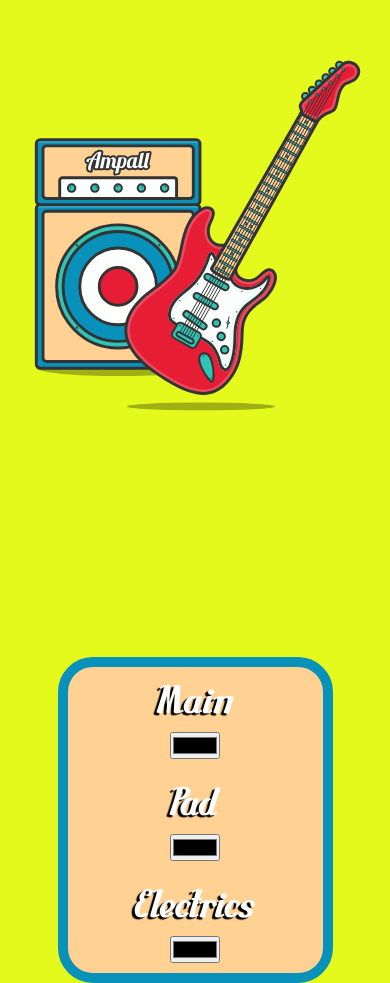
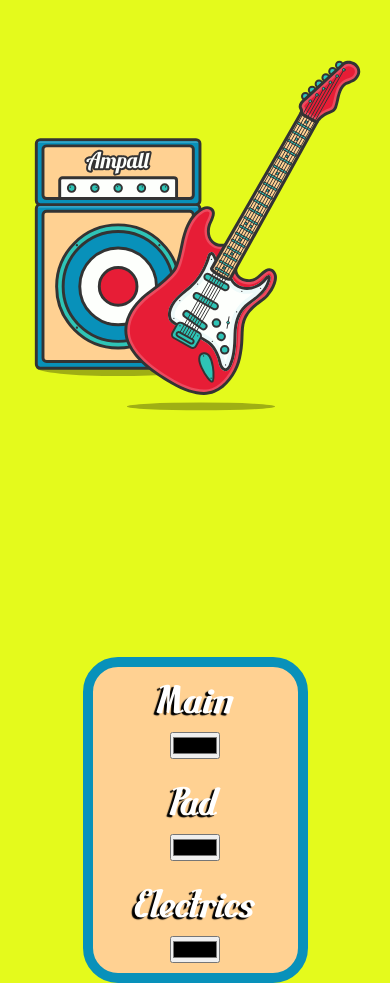
Before and after one commit to VladimirSaenko/SVG-Fender-Stratocaster-Guitar, a plain HTML site: page index.html in a window 390 px wide. Shown: the part 187-1170 px from the top of the page. Drawn offline with Linux system fonts and the light colour scheme.

Commit message:
fix pedal width

```diff
--- a/css/style.css
+++ b/css/style.css
@@ -50,12 +50,11 @@ svg {
 
 @media screen and (min-width: 300px) and (max-width: 800px) {
     .colorsForm {
-        width: 250px;
         flex-direction: column;
         margin-bottom: 0px;
         background: rgb(255, 209, 146);
         border: 10px rgb(8, 145, 186) solid;
-        width: 275px;
+        width: 225px;
         border-radius: 35px;
     }
 
```
